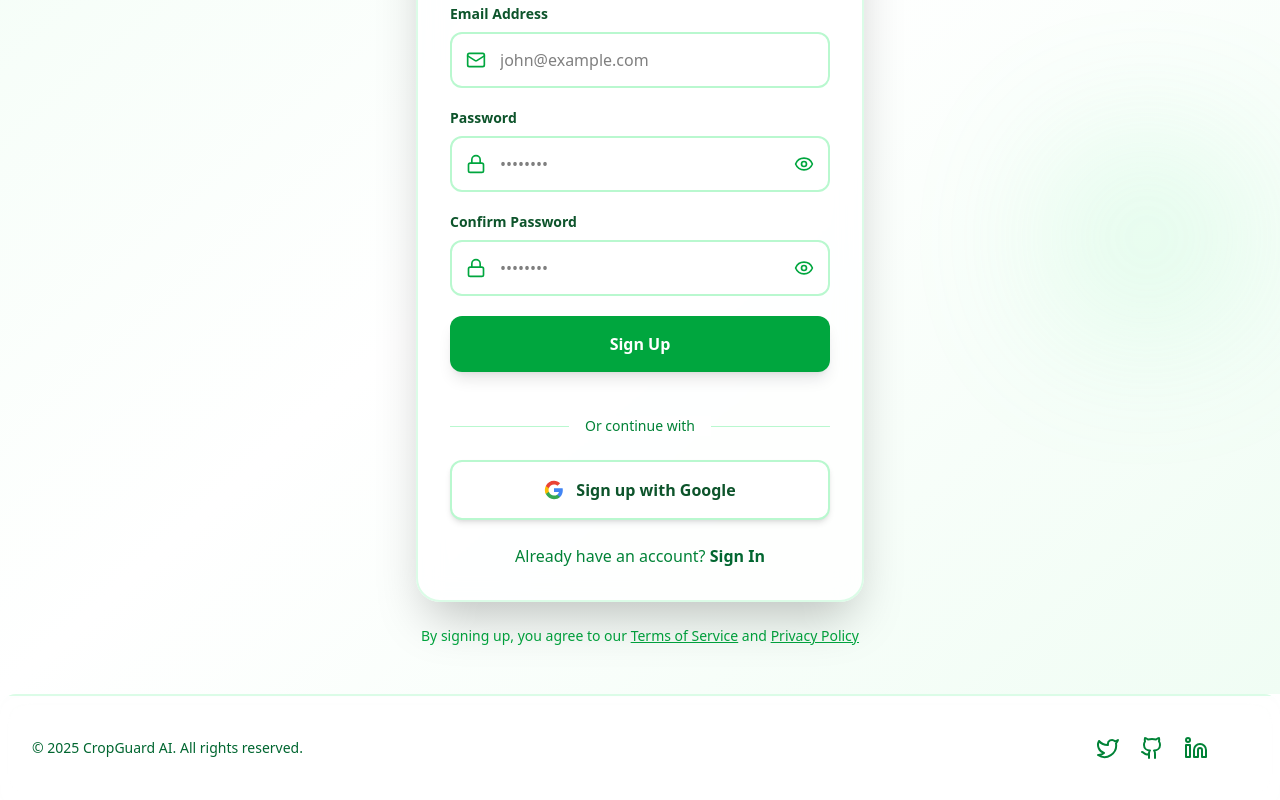
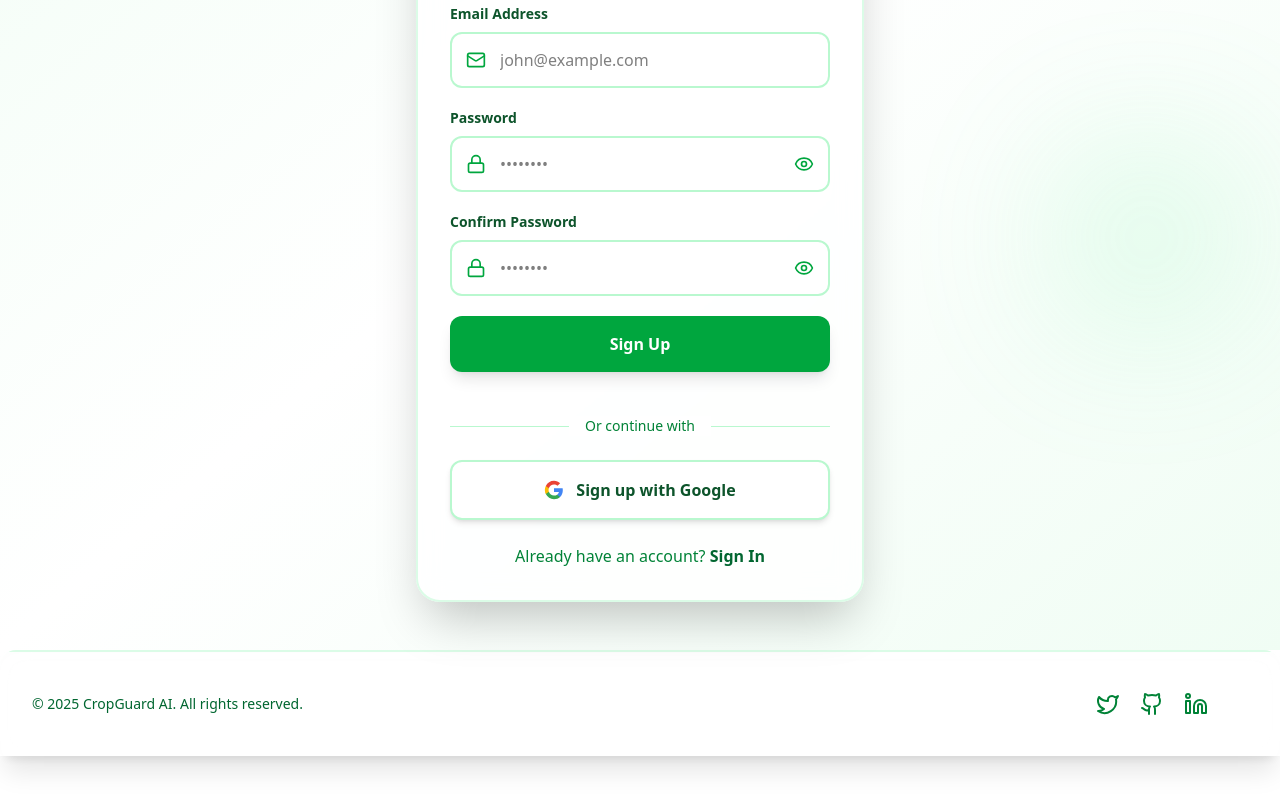
Before and after one commit to sai1505/XAICropManagement, a React (Vite) app in the folder client/: page /signup in a window 1280 px wide. Shown: the part 438-1238 px from the top of the page. After the commit the page ends 1194 px from the top, so only its background shows below. Built offline with nearby package versions, Linux system fonts and the light colour scheme.

Commit message:
Modified Some CSS Styles in Signup.jsx

```diff
--- a/client/src/components/Auth/SignIn.jsx
+++ b/client/src/components/Auth/SignIn.jsx
@@ -95,7 +95,6 @@ const SignIn = () => {
                         }
                     }
 
-                    // Show success notification
                     // Show success notification
                     const successNotification = document.createElement('div');
                     successNotification.className = 'fixed top-6 right-6 bg-green-600 text-white px-6 py-4 rounded-2xl shadow-2xl z-50 flex items-center gap-3';
--- a/client/src/components/Auth/Signup.jsx
+++ b/client/src/components/Auth/Signup.jsx
@@ -15,6 +15,7 @@ const SignUp = () => {
     const [errors, setErrors] = useState({});
     const [isSubmitting, setIsSubmitting] = useState(false);
     const [passwordStrength, setPasswordStrength] = useState(0);
+    const [showSuccessNotification, setShowSuccessNotification] = useState(false);
 
     // Password strength calculator
     const calculatePasswordStrength = (password) => {
@@ -89,10 +90,14 @@ const SignUp = () => {
                 const data = await response.json();
 
                 if (data.success) {
-                    console.log('User registered:', data.user);
-                    // Show success message or redirect
-                    alert('Registration successful!');
+                    // Show success notification
+                    setShowSuccessNotification(true);
+
+                    // Hide notification and redirect after delay
+                    setTimeout(() => {
+                        setShowSuccessNotification(false);
                         window.location.href = '/signin';
+                    }, 3500);
                 } else {
                     // Handle validation errors from backend
                     const backendErrors = {};
@@ -109,7 +114,6 @@ const SignUp = () => {
             }
         }
     };
-
 
     const handleGoogleSignIn = () => {
         console.log('Google sign-in initiated');
@@ -469,18 +473,35 @@ const SignUp = () => {
                         </a>
                     </motion.p>
                 </motion.div>
+            </motion.div>
 
-                {/* Terms */}
-                <motion.p
-                    className="text-center mt-6 text-sm text-green-600"
-                    variants={itemVariants}
+            {/* Success Notification */}
+            <AnimatePresence>
+                {showSuccessNotification && (
+                    <motion.div
+                        initial={{ opacity: 0, y: -20 }}
+                        animate={{ opacity: 1, y: 0 }}
+                        exit={{ opacity: 0, y: -20 }}
+                        transition={{ duration: 0.3 }}
+                        className="fixed top-6 right-6 bg-green-600 text-white px-6 py-4 rounded-2xl shadow-2xl z-50 flex items-center gap-3"
                     >
-                    By signing up, you agree to our{' '}
-                    <a href="#" className="underline hover:text-green-800 transition-colors">Terms of Service</a>
-                    {' '}and{' '}
-                    <a href="#" className="underline hover:text-green-800 transition-colors">Privacy Policy</a>
-                </motion.p>
+                        <svg
+                            className="w-6 h-6"
+                            fill="none"
+                            stroke="currentColor"
+                            viewBox="0 0 24 24"
+                        >
+                            <path
+                                strokeLinecap="round"
+                                strokeLinejoin="round"
+                                strokeWidth="2"
+                                d="M5 13l4 4L19 7"
+                            />
+                        </svg>
+                        <span className="font-semibold">Registration Successfull!</span>
                     </motion.div>
+                )}
+            </AnimatePresence>
         </div>
     );
 };
--- a/client/src/components/Home.jsx
+++ b/client/src/components/Home.jsx
@@ -565,6 +565,7 @@ const Home = () => {
                         Join thousands of farmers using AI...
                     </motion.p>
                     <motion.button
+                        onClick={() => navigate('/signup')}
                         variants={staggerItem}
                         whileHover={{ scale: 1.05 }}
                         className="bg-white text-green-600 px-10 py-4 rounded-full text-lg font-semibold hover:bg-green-50 transition shadow-2xl"
```
Also changed, not shown: 2 other files (tests, documents, lock files or other folders). Lines whose indentation alone changed are shown as unchanged.
